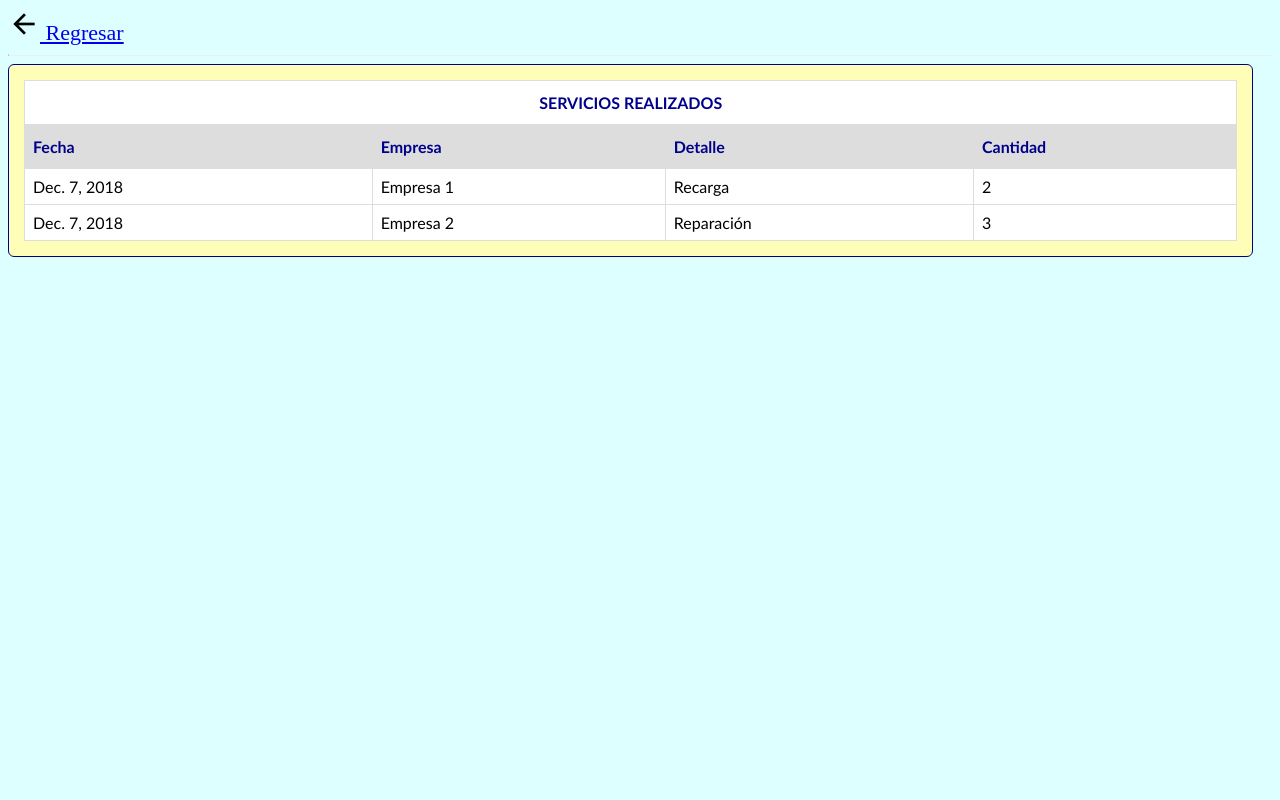
After one commit to jegiraldp/elgenio, a Django app: page /aplicacion/servicios/ in a window 1280 px wide. The commit adds this page. Run offline with Django 3.2, Linux system fonts and the light colour scheme; data comes from the database, SQL or seed files in the repository.

Commit message:
version 07122018 12:40

```diff
--- a/aplicacion/admin.py
+++ b/aplicacion/admin.py
@@ -1,4 +1,5 @@
 from django.contrib import admin
-from .models import cliente
+from .models import cliente, servicio
 
 admin.site.register(cliente)
+admin.site.register(servicio)
--- a/aplicacion/models.py
+++ b/aplicacion/models.py
@@ -1,11 +1,23 @@
 from django.db import models
+from datetime import datetime
 
 class cliente(models.Model):
-    nitE = models.CharField(max_length=30, null=False, blank=False, default='0')
-    nombreE = models.CharField(max_length=50, null=False, blank=False)
-    direccionE=models.CharField(max_length=50, null=False, blank=False)
-    telefonoE=models.CharField(max_length=50,  null=False, blank=False)
-    descripcionE=models.CharField(max_length=100,  null=True, blank=False)
+    nit = models.CharField(max_length=30, null=False, blank=False, default='0')
+    Nombre = models.CharField(max_length=50, null=False, blank=False)
+    Direccion =models.CharField(max_length=50, null=False, blank=False)
+    Telefono =models.CharField(max_length=50,  null=False, blank=False)
+    Descripcion=models.CharField(max_length=100,  null=True, blank=False)
 
     def __str__(self):
-        return self.nombreE + " - ("+self.telefonoE+")"
+        return self.Nombre
+
+class servicio(models.Model):
+    idS = models.AutoField(primary_key=True)
+    Fecha = models.DateField(default=datetime.now)
+    Cliente = models.ForeignKey(cliente, null=False, blank=False,on_delete=models.CASCADE)
+    ls=(('Venta','Venta'),('Recarga','Recarga'),('Reparación','Reparación'))
+    Cantidad = models.IntegerField(null=False, blank=False)
+    Servicio = models.CharField(max_length=20, choices=ls, default='01')
+
+    def __str__(self):
+        return self.Cliente.Nombre+" ("+self.Servicio+" el "+str(self.Fecha)+")"
--- a/aplicacion/static/aplicacion/css/tablas.css
+++ b/aplicacion/static/aplicacion/css/tablas.css
@@ -1,29 +1,34 @@
-#clientes {
+#clientes, #servicios{
     font-family: "Trebuchet MS", Arial, Helvetica, sans-serif;
     border-collapse: collapse;
     width: 100%;
 }
 
-#clientes td, #clientes th {
+#clientes td, #clientes th, #servicios td, #servicios th {
     border: 1px solid #ddd;
     padding: 8px;
 }
 
-#clientes tr {background-color: white;}
+#clientes tr, #servicios tr {background-color: white;}
 
 
-#clientes tr:hover {
+#clientes tr:hover, #servicios tr:hover {
 
 font-style: italic;
 background-color: #ddffff;
 }
 
-#clientes th {
+#clientes th , #servicios th{
     padding-top: 12px;
     padding-bottom: 12px;
     text-align: left;
     background-color: #ddd;
     color: darkblue;
+}
+
+#clientes .fusion, #servicios .fusion{
+background-color: white;
+text-align:center
 }
 
 p{
--- a/aplicacion/templates/aplicacion/inicio.html
+++ b/aplicacion/templates/aplicacion/inicio.html
@@ -9,10 +9,10 @@
 <div>
 <h2>{{info}}</h2>
     <img src="{% static 'aplicacion/img/extintor.png' %}"/>
-<a href="../admin/aplicacion/servicios" target="_blank">Servicios</a>
+<a href="servicios/" target="_blank">Servicios</a>
 <br/><br/>
     <img src="{% static 'aplicacion/img/clientes.png' %}"/>
-    <a href="clientes/listar">Clientes</a><br/><br/>
+    <a href="clientes/">Clientes</a><br/><br/>
 
     <p>----------------------------</p>
     <img src="{% static 'aplicacion/img/lock.png' %}"/>
--- /dev/null
+++ b/aplicacion/templates/aplicacion/listadoServicios.html
@@ -0,0 +1,34 @@
+{% load static %}
+<html>
+<head><link rel="stylesheet" type="text/css" href="{% static 'aplicacion/css/tablas.css' %}">
+</head>
+<body>
+<a href="/aplicacion">
+<img src="{% static 'aplicacion/img/back.png' %}"/>
+ Regresar </a>
+<hr/>
+<div>
+{% if servicios %}
+    <table id="servicios">
+        <tr><th class="fusion" colspan="4">SERVICIOS REALIZADOS</th></tr>
+        <tr>
+            <th>Fecha</th>
+            <th>Empresa</th>
+            <th>Detalle</th>
+            <th>Cantidad</th>
+        </tr>
+    {% for p in servicios %}
+        <tr>
+            <td>{{p.Fecha}}</td>
+            <td>{{p.Cliente}}</td>
+            <td>{{p.Servicio}}</td>
+            <td>{{p.Cantidad}}</td>
+            </tr>
+    {% endfor %}
+    </table>
+{% else %}
+    <p>Error de programación</p>
+{% endif %}
+</div>
+</body>
+</html>
--- a/aplicacion/urls.py
+++ b/aplicacion/urls.py
@@ -4,5 +4,6 @@ from . import views
 
 urlpatterns = [
     path('', views.index, name='index'),
-    path('clientes/listar', views.getclientes, name='getclientes')
+    path('clientes/', views.getclientes, name='getclientes'),
+    path('servicios/', views.getservicios, name='getservicios')
 ]
--- a/aplicacion/views.py
+++ b/aplicacion/views.py
@@ -1,11 +1,16 @@
 from django.shortcuts import render
-from .models import cliente
+from .models import cliente, servicio
 
 def index(request):
     ctx={'info':'-- Sistema de Información -- '}
     return render (request,"aplicacion/inicio.html",ctx)
 
 def getclientes(request):
-    lista = cliente.objects.order_by('nombreE')
+    lista = cliente.objects.order_by('Nombre')
     ctx = {'clientes': lista}
     return render(request, "aplicacion/listadoClientes.html", ctx)
+
+def getservicios(request):
+    lista = servicio.objects.order_by('Cliente')
+    ctx = {'servicios': lista}
+    return render(request, "aplicacion/listadoServicios.html", ctx)
```
Also changed, not shown: aplicacion/templates/aplicacion/listadoClientes.html (+6 -5 lines), aplicacion/migrations/0003_servicio.py (added), aplicacion/migrations/0004_auto_20181207_1227.py (added), aplicacion/migrations/0005_auto_20181207_1230.py (added), db.sqlite3.
